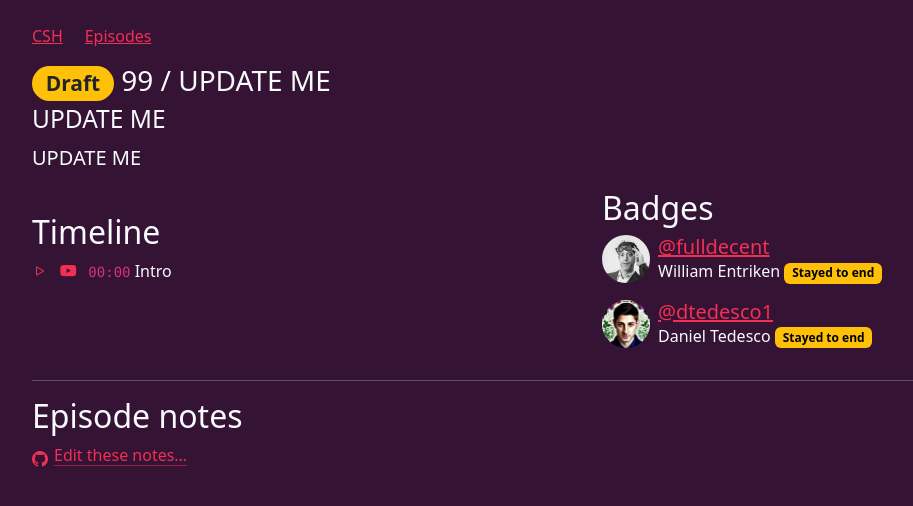
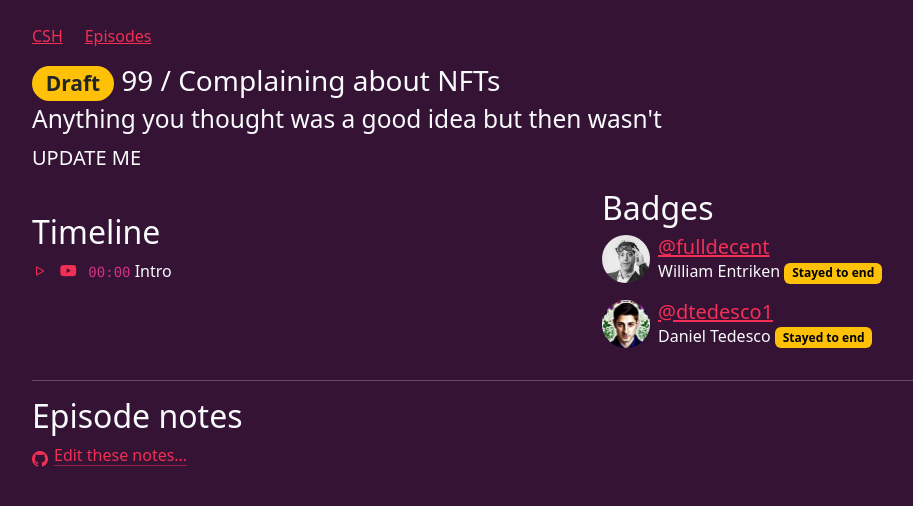
Before and after one commit to community-service/hour.gg, a Jekyll site: the page built from _episodes/2023-10-24-episode-99.md, in a window 1280 px wide. Shown: the top 506 px of the page, without its empty margins (50-963 px from the left). Built offline with Jekyll 4.4.1, drawn with Linux system fonts in a browser that asks for light colours.

Commit message:
Upcoming episodes

```diff
--- a/_episodes/2023-10-24-episode-99.md
+++ b/_episodes/2023-10-24-episode-99.md
@@ -1,8 +1,8 @@
 ---
 posted: false
 guid: "63B1604B-FC87-447D-BA0C-909437917945"
-title: UPDATE ME
-subtitle: UPDATE ME
+title: "Complaining about NFTs"
+subtitle: "Anything you thought was a good idea but then wasn't"
 description: UPDATE ME
 time: "2023-10-24 18:00:00 -0400"
 pubDate: "Tue, 24 Oct 2023 18:00:00 -0400"
```
Also changed, not shown: _episodes/2023-10-31-episode-100.md (+2 -2 lines), _episodes/2023-11-07-episode-101.md (+2 -2 lines).
